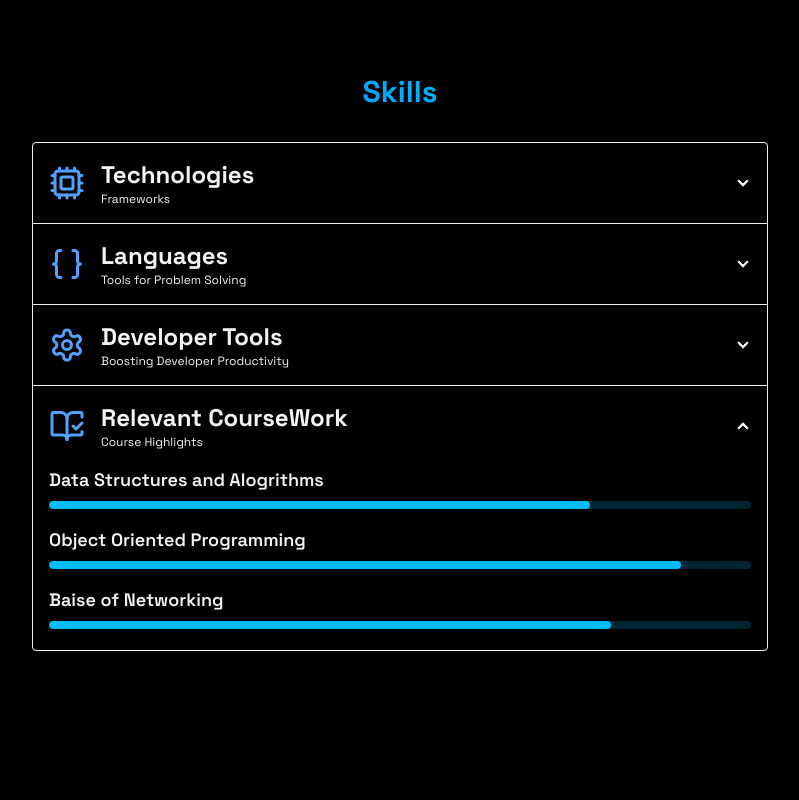
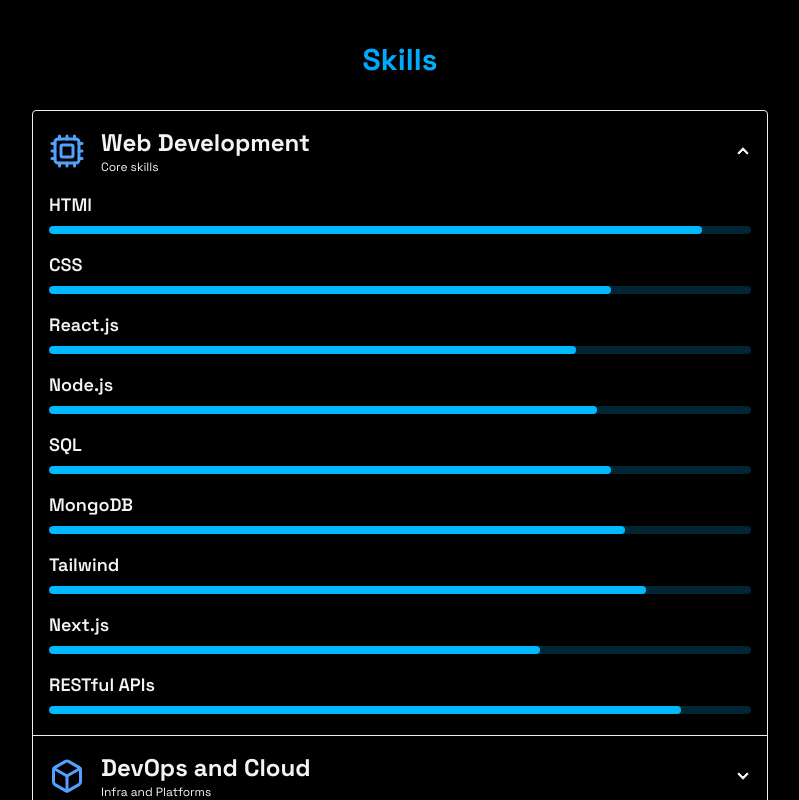
Before and after one commit to killlercram/Main_Portfolio, a React (Vite) app: page / in a window 1280 px wide. Shown: the part 1760-2560 px from the top of the page, without its empty margins (240-1039 px from the left). Built offline with nearby package versions, Linux system fonts and the light colour scheme.

Commit message:
Updated the resume and the Skill section

```diff
--- a/src/components/Data/skillData.json
+++ b/src/components/Data/skillData.json
@@ -2,16 +2,33 @@
 [
 
   {
-    "title": "Technologies",
-    "subtitle": "Frameworks",
+    "title": "Web Development",
+    "subtitle": "Core skills",
     "icon": "Cpu",
     "skills": [
+      { "name": "HTMl", "value": 93},
+      { "name": "CSS", "value": 80},
+      { "name": "React.js", "value": 75},
+      { "name": "Node.js", "value": 78},
+      { "name": "SQL", "value": 80},
+      { "name": "MongoDB", "value": 82},
+      { "name": "Tailwind", "value": 85},
+      { "name": "Next.js", "value": 70},
+      { "name": "RESTful APIs", "value": 90}
+    ]
+  },
+  {
+    "title": "DevOps and Cloud",
+    "subtitle": "Infra and Platforms",
+    "icon": "Box",
+    "skills": [
       { "name": "Linux", "value": 80},
-      { "name": "ReactJS", "value": 68},
-      { "name": "NodeJS", "value": 72},
-      { "name": "SQL", "value": 79},
-      { "name": "Elastic Compute Cloud", "value": 90},
-      { "name": "Simple Storage Service", "value": 90}
+      { "name": "Docker", "value": 75},
+      { "name": "GitHub Action", "value": 69},
+      { "name": "EC2", "value": 84},
+      { "name": "S3", "value": 80},
+      { "name": "IAM", "value": 85},
+      { "name": "CloudFront", "value": 90}
     ]
   },
   {
@@ -20,8 +37,7 @@
     "icon": "Braces",
     "skills": [
       { "name": "Java", "value": 80},
-      { "name": "HTML/CSS", "value": 90},
-      { "name": "JavaScript", "value": 80}
+      { "name": "JavaScript", "value": 70}
     ]
   },
   {
@@ -32,8 +48,9 @@
       { "name": "VS Code", "value": 90},
       { "name": "Git", "value": 90},
       { "name": "Github", "value": 85},
-      { "name": "MongoDB", "value": 77},
-      { "name": "FireBase", "value": 68}
+      { "name": "ChatGPT", "value": 93},
+      { "name": "FireBase", "value": 68},
+      { "name": "Postman", "value": 85}
     ]
   },
   {
@@ -41,9 +58,22 @@
     "subtitle": "Course Highlights",
     "icon": "BookOpenCheck",
     "skills": [
-      { "name": "Data Structures and Alogrithms", "value": 77},
+      { "name": "Google Generative AI", "value": 83},
+      { "name": "Data Structures and Alogrithms", "value": 80},
+      { "name": "Command Line in Linux", "value": 94},
       { "name": "Object Oriented Programming", "value": 90},
       { "name": "Baise of Networking", "value": 80}
+    ]
+  },
+  {
+    "title": "Soft Skills",
+    "subtitle": "Professional Strengths",
+    "icon": "Handshake",
+    "skills": [
+      { "name": "Problem-Solving", "value": 83},
+      { "name": "Team Collaboration", "value": 86},
+      { "name": "Agile Development", "value": 79},
+      { "name": "Code Review", "value": 84}
     ]
   }
 
--- a/src/components/sections/Skill.jsx
+++ b/src/components/sections/Skill.jsx
@@ -20,7 +20,7 @@ export const Skill = () => {
 
     //           {/* Technologies */}
     //           <div className="collapse collapse-arrow join-item border-base-300 border">
-    //             <input type="checkbox" name="my-accordion-4" defaultChecked />
+    //             <input type="radio" name="my-accordion-4" defaultChecked />
     //             <div className="collapse-title flex items-center gap-4">
     //             <LucideIcons.AudioWaveform className="size-9 text-blue-400"/>
     //             <div>
@@ -117,7 +117,7 @@ to-cyan-400 bg-clip-text text-transparent text-center"
                 key={index}
                 className="collapse collapse-arrow join-item border-base-300 border"
               >
-                <input type="radio" name="my-accordion-07" defaultChecked />
+                <input type="checkbox" name="my-accordion-07" defaultChecked={index === 0} />
                 <div className="collapse-title flex items-center gap-4">
                   <Icon className="size-9 text-blue-400" />
                   {/* Title and sub */}
```
Also changed, not shown: 2 other files (tests, documents, lock files or other folders).
